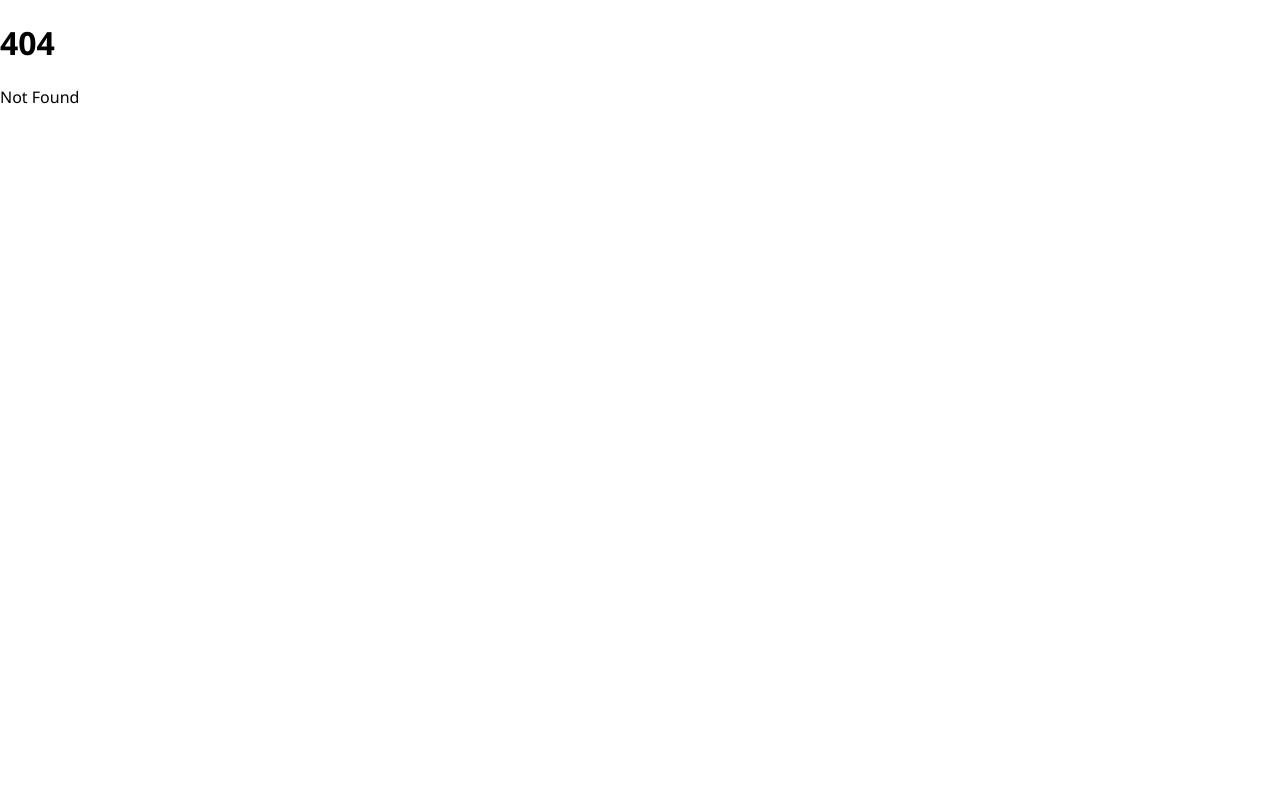
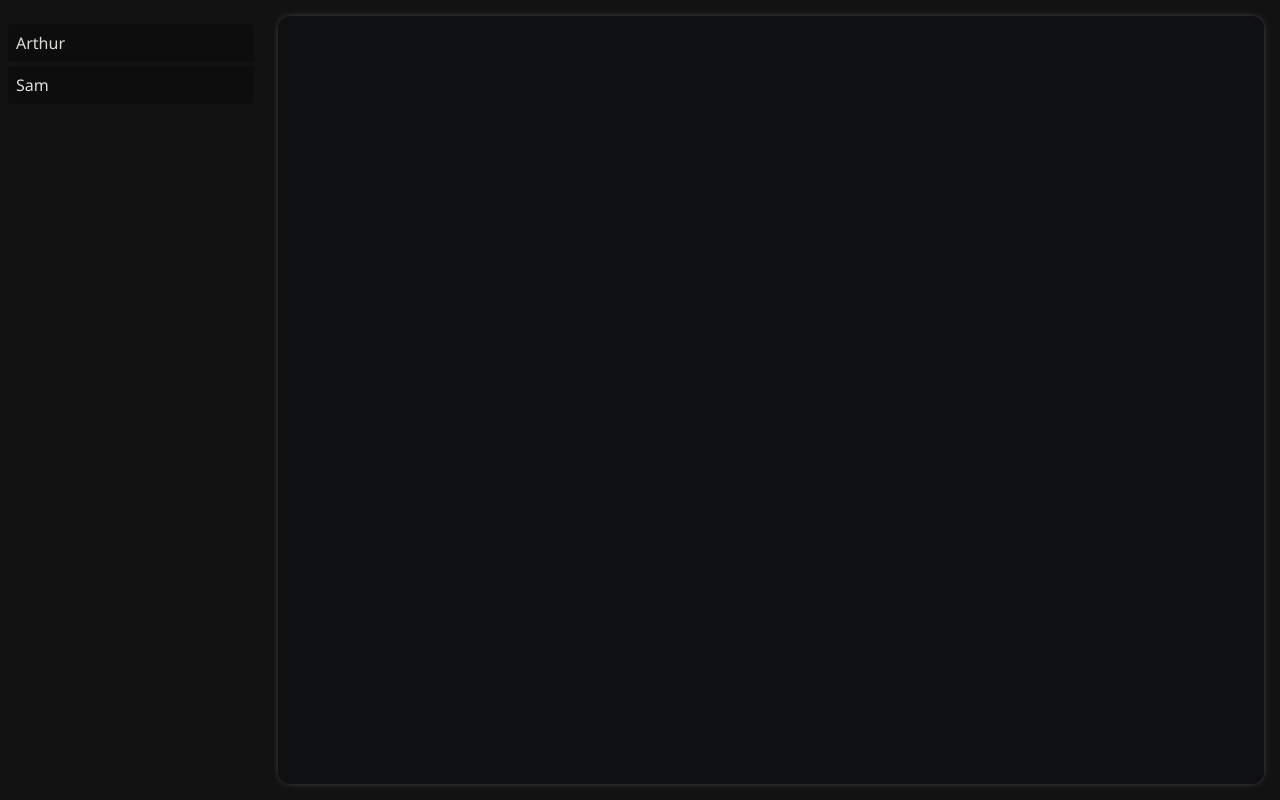
Before and after one commit to shikitsun/tier-1-svelte, a SvelteKit app: page /cause-effect in a window 1280 px wide. Before the commit this address had no page. Built offline with nearby package versions, Linux system fonts and the light colour scheme.

Commit message:
Cause effect (#4)
* init cause effect & move global styles to layout

* init cause effect markup & styling

* test samples, icons, selectable

* active person box-shadow

```diff
--- a/src/routes/+layout.svelte
+++ b/src/routes/+layout.svelte
@@ -3,3 +3,16 @@
 </script>
 
 <slot />
+
+<style>
+  :global(body) {
+    display: flex;
+    justify-content: flex-start;
+    align-items: flex-start;
+    background-color: #121212;
+    color: #edede9ee;
+    min-width: 100vw;
+    min-height: 100vh;
+    padding: 0;
+  }
+</style>
--- a/src/routes/bin2dec/+page.svelte
+++ b/src/routes/bin2dec/+page.svelte
@@ -77,6 +77,9 @@
   :root {
     --invalid-color: rgb(160, 50, 50);
     --primary-color: rgb(49, 120, 226);
+    --bg: #2b2d42;
+    --color: #dad7cd;
+    color: var(--color);
   }
 
   .app,
@@ -87,7 +90,7 @@
   }
 
   .container {
-    background-color: aliceblue;
+    background-color: var(--bg);
     padding: clamp(0.4rem, 2vw, 1rem);
     border-radius: 10px;
     flex-direction: column;
@@ -99,7 +102,6 @@
     font-size: clamp(2rem, 3.5vmax, 3.5rem);
     line-height: 1.5;
     font-weight: 500;
-    color: rgb(20, 20, 20);
   }
 
   .inputs {
@@ -126,7 +128,8 @@
     border: 0.09em solid var(--primary-color);
     outline: none;
     border-radius: 0.2em;
-    color: rgb(50, 50, 50);
+    color: var(--color);
+    background-color: #2b2d42;
   }
 
   input:focus-visible {
--- /dev/null
+++ b/src/routes/cause-effect/+page.svelte
@@ -0,0 +1,202 @@
+<script>
+  const people = [
+    {
+      name: 'Arthur',
+      street: 'Apt. 343 186 Darrick Road',
+      city: 'Archietown',
+      state: '',
+      country: 'US',
+      telephone: '+99999999999',
+      birthday: '2005/03/10'
+    },
+    {
+      name: 'Sam',
+      street: 'Apt. 703 110 Gutkowski Lights',
+      city: 'Murrayberg',
+      state: '',
+      country: 'US',
+      telephone: '+99999999999',
+      birthday: '2003/02/19'
+    }
+  ];
+
+  /**
+   * @type {typeof people[0] | null}
+   */
+  let selected = null;
+</script>
+
+<main>
+  <ul class="people">
+    {#each people as person}
+      <!-- svelte-ignore a11y-click-events-have-key-events -->
+      <!-- svelte-ignore a11y-no-noninteractive-element-interactions -->
+      <li on:click={() => (selected = person)} class:active={selected?.name === person.name}>
+        {person.name}
+      </li>
+    {/each}
+  </ul>
+  <article class="panel">
+    {#if selected}
+      <h2 class="person-name">{selected.name}</h2>
+
+      <div class="fields">
+        <div class="field birthday">
+          <svg
+            xmlns="http://www.w3.org/2000/svg"
+            fill="none"
+            viewBox="0 0 24 24"
+            stroke-width="1.5"
+            stroke="currentColor"
+            class="w-6 h-6"
+          >
+            <path
+              stroke-linecap="round"
+              stroke-linejoin="round"
+              d="M12 8.25v-1.5m0 1.5c-1.355 0-2.697.056-4.024.166C6.845 8.51 6 9.473 6 10.608v2.513m6-4.871c1.355 0 2.697.056 4.024.166C17.155 8.51 18 9.473 18 10.608v2.513M15 8.25v-1.5m-6 1.5v-1.5m12 9.75-1.5.75a3.354 3.354 0 0 1-3 0 3.354 3.354 0 0 0-3 0 3.354 3.354 0 0 1-3 0 3.354 3.354 0 0 0-3 0 3.354 3.354 0 0 1-3 0L3 16.5m15-3.379a48.474 48.474 0 0 0-6-.371c-2.032 0-4.034.126-6 .371m12 0c.39.049.777.102 1.163.16 1.07.16 1.837 1.094 1.837 2.175v5.169c0 .621-.504 1.125-1.125 1.125H4.125A1.125 1.125 0 0 1 3 20.625v-5.17c0-1.08.768-2.014 1.837-2.174A47.78 47.78 0 0 1 6 13.12M12.265 3.11a.375.375 0 1 1-.53 0L12 2.845l.265.265Zm-3 0a.375.375 0 1 1-.53 0L9 2.845l.265.265Zm6 0a.375.375 0 1 1-.53 0L15 2.845l.265.265Z"
+            />
+          </svg>
+          <span>{selected.birthday}</span>
+        </div>
+
+        <div class="field phone">
+          <svg
+            xmlns="http://www.w3.org/2000/svg"
+            fill="none"
+            viewBox="0 0 24 24"
+            stroke-width="1.5"
+            stroke="currentColor"
+            class="w-6 h-6"
+          >
+            <path
+              stroke-linecap="round"
+              stroke-linejoin="round"
+              d="M2.25 6.75c0 8.284 6.716 15 15 15h2.25a2.25 2.25 0 0 0 2.25-2.25v-1.372c0-.516-.351-.966-.852-1.091l-4.423-1.106c-.44-.11-.902.055-1.173.417l-.97 1.293c-.282.376-.769.542-1.21.38a12.035 12.035 0 0 1-7.143-7.143c-.162-.441.004-.928.38-1.21l1.293-.97c.363-.271.527-.734.417-1.173L6.963 3.102a1.125 1.125 0 0 0-1.091-.852H4.5A2.25 2.25 0 0 0 2.25 4.5v2.25Z"
+            />
+          </svg>
+
+          <address>
+            <a href={`tel:${selected.telephone}`}>{selected.telephone}</a>
+          </address>
+        </div>
+
+        <div class="field address">
+          <svg
+            xmlns="http://www.w3.org/2000/svg"
+            fill="none"
+            viewBox="0 0 24 24"
+            stroke-width="1.5"
+            stroke="currentColor"
+            class="w-6 h-6"
+          >
+            <path
+              stroke-linecap="round"
+              stroke-linejoin="round"
+              d="M15 10.5a3 3 0 1 1-6 0 3 3 0 0 1 6 0Z"
+            />
+            <path
+              stroke-linecap="round"
+              stroke-linejoin="round"
+              d="M19.5 10.5c0 7.142-7.5 11.25-7.5 11.25S4.5 17.642 4.5 10.5a7.5 7.5 0 1 1 15 0Z"
+            />
+          </svg>
+
+          <span>{selected.street} {selected.city} {selected.state} {selected.country}</span>
+        </div>
+      </div>
+    {/if}
+  </article>
+</main>
+
+<style>
+  main {
+    display: flex;
+  }
+
+  .people {
+    all: unset;
+    display: flex;
+    flex-direction: column;
+    flex: 1 1 20%;
+    padding: 1.5rem 0.5rem;
+    row-gap: 0.25rem;
+    max-height: calc(100vh - 1.5rem * 2);
+    overflow-y: auto;
+  }
+
+  .people li {
+    all: unset;
+    display: flex;
+    padding: 0.5rem;
+    background-color: #0004;
+    border-radius: 0.25rem;
+    cursor: pointer;
+    transition: opacity 150ms, box-shadow 150ms;
+  }
+
+  .people li:hover {
+    opacity: 0.8;
+  }
+
+  .people li.active {
+    box-shadow: 0 0 4px -1px #cccc;
+  }
+
+  .panel {
+    flex: 1 1 80%;
+    --p: 0.5rem;
+    --pt: 0.3rem;
+    display: flex;
+    flex-direction: column;
+    padding: 1rem;
+    background-color: #0008142c;
+    box-shadow: 0px 0px 8px -4px #cccc;
+    border-radius: 0.75rem;
+    margin: 1rem;
+    gap: 1rem;
+  }
+
+  .panel h2 {
+    margin: 0;
+  }
+
+  .panel .fields {
+    display: flex;
+    align-items: center;
+    gap: 0.5rem;
+  }
+
+  .panel .field {
+    display: flex;
+    align-items: center;
+    gap: 0.5rem;
+  }
+
+  .panel .field :first-child {
+    width: 1.75rem;
+    height: 1.75rem;
+  }
+
+  .panel address a {
+    border-radius: 0.25rem;
+    padding: 0.25rem;
+    border: 0.15rem solid currentColor;
+    color: #48cae4;
+    transition: opacity 250ms;
+  }
+
+  .panel address a:hover {
+    opacity: 0.8;
+  }
+
+  .panel address a:visited {
+    color: #0096c7;
+  }
+
+  .panel .address :last-child {
+    border-radius: 0.25rem;
+    padding: 0.25rem;
+    border: 0.15rem solid #2a9d8f;
+    width: fit-content;
+  }
+</style>
```
